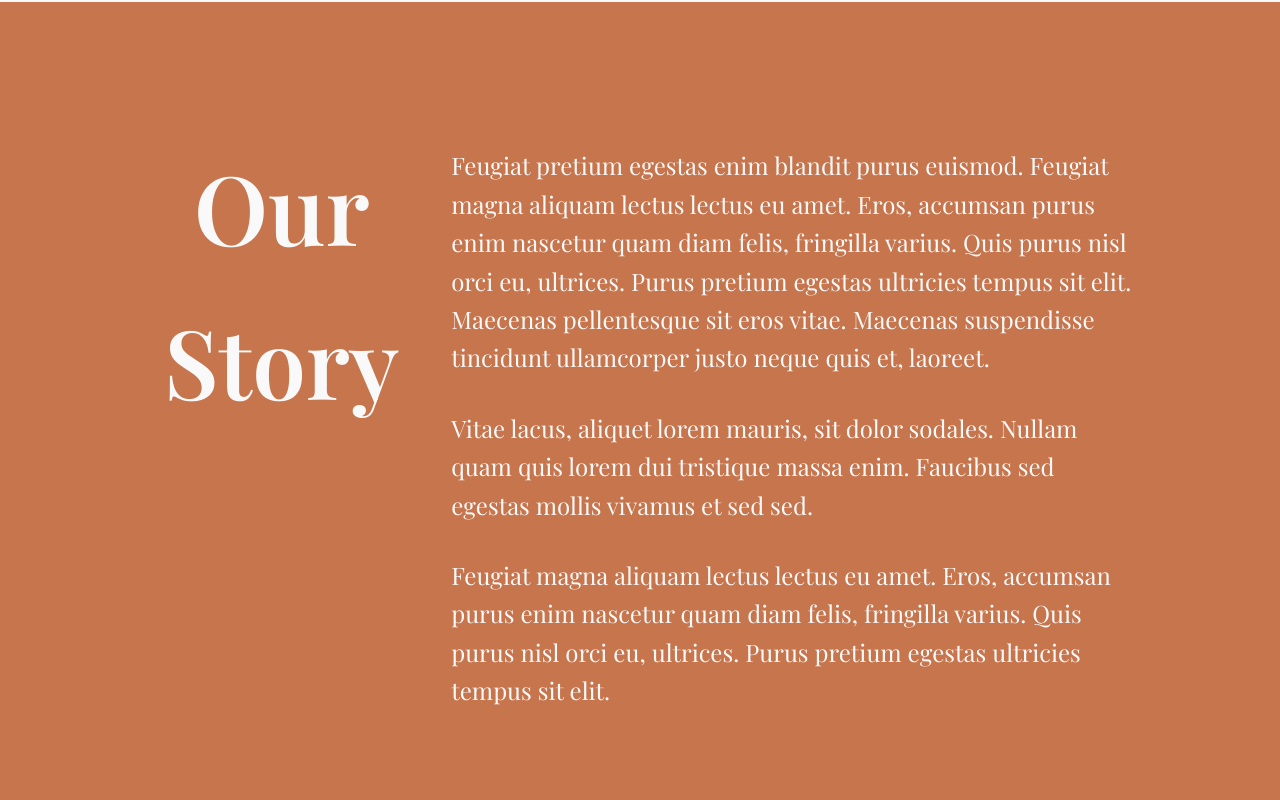
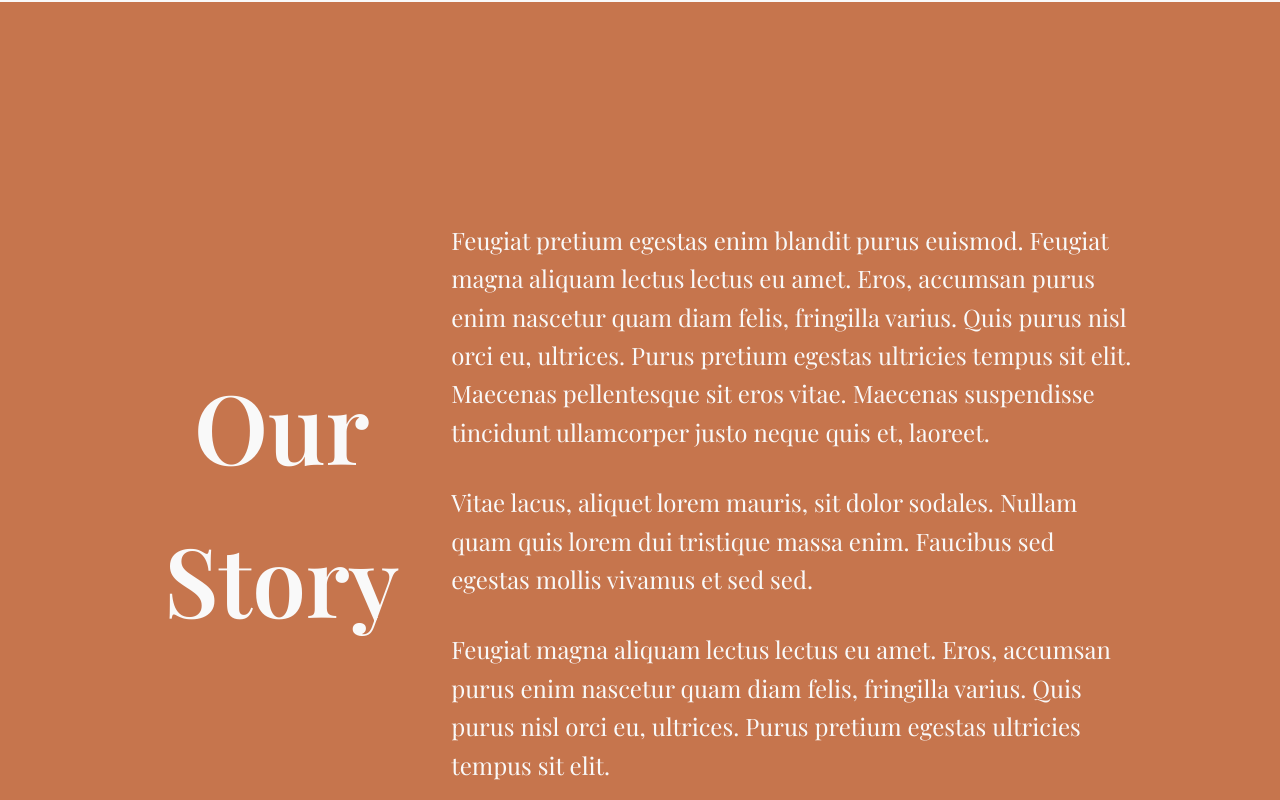
Before and after one commit to SammaniAri/wedding-website, a React (Vite) app: page / in a window 1280 px wide. Shown: the part 1140-1940 px from the top of the page. Built offline with nearby package versions, Linux system fonts and the light colour scheme; grey boxes are pictures that could not be loaded; a web font is replaced by a local one.

Commit message:
minor styling tweeks

```diff
--- a/src/components/BridalPartySection.jsx
+++ b/src/components/BridalPartySection.jsx
@@ -53,7 +53,6 @@ const BridalPartySection = () => {
           ))}
         </div>
       </div>
-
       <Devider />
     </div>
   );
--- a/src/index.css
+++ b/src/index.css
@@ -101,13 +101,17 @@ padding: 8rem;
   display: flex;
   text-align: center;
   flex-direction: column;
+  justify-content: center;
 }
 .our-story-text{
   width: 70%;
   font-size: 1.5rem;
+  display: flex;
+  flex-direction: column;
+  justify-content: center;
 }
 .our-story-text p{
- padding: 1rem
+ padding: 1rem;
 }
 .our-story-image {
  height: 1000px;
@@ -252,5 +256,6 @@ padding: 0.5rem;
   border-bottom: 2px solid var(--color-accent);
 }
 .bridal-party-button.active {
+  font-weight: 500;
   border-bottom: 2px solid var(--color-accent);
 }
```
